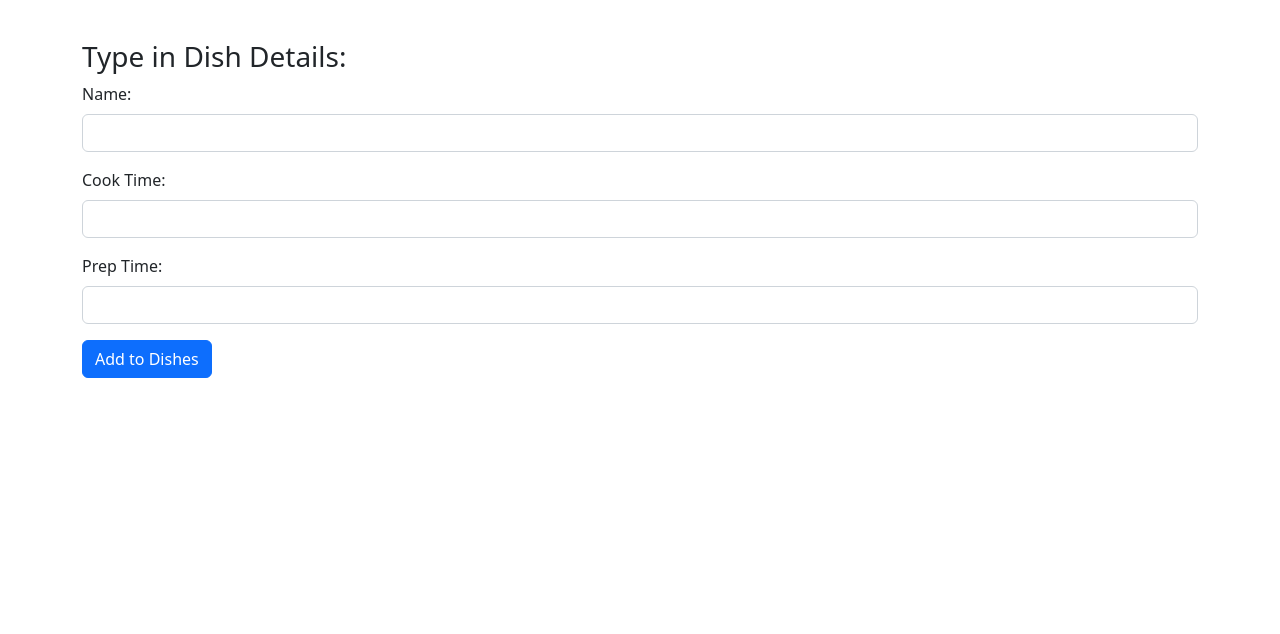
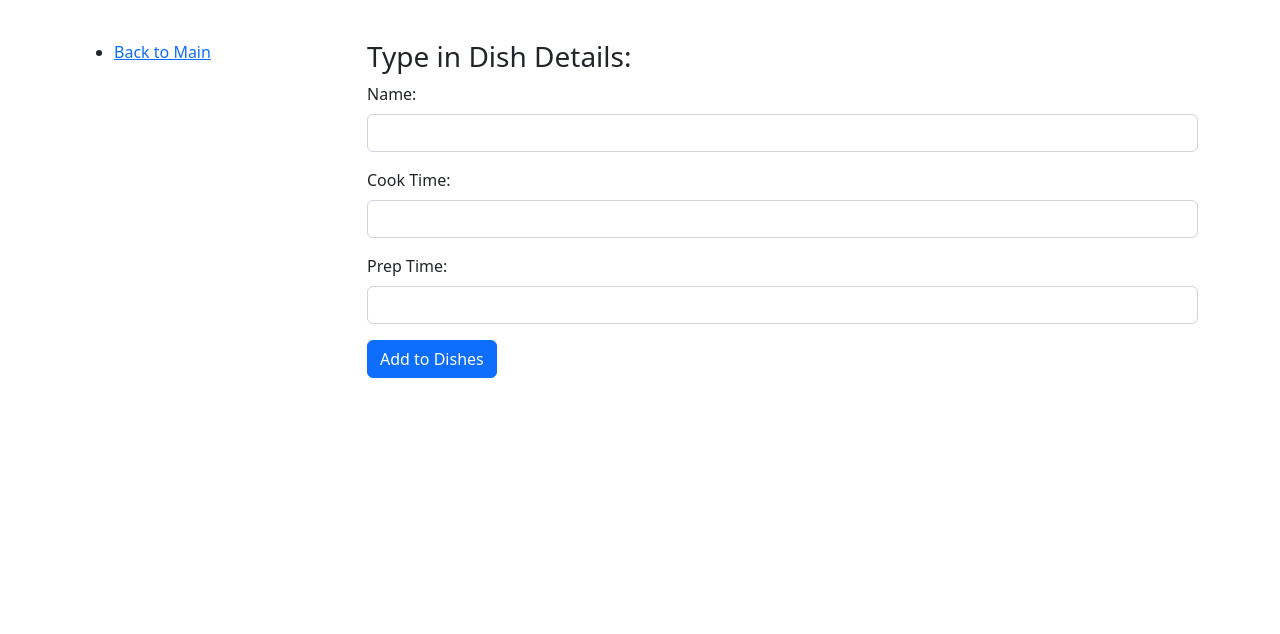
Before and after one commit to calistacprs/MOD5EP, a Django app: template M5E-DjangoTemplates-CaparasChuaSy/tapas/tapasapp/templates/tapasapp/add_menu.html in a window 1280 px wide. Shown: the part 56-690 px from the top of the page. Run offline with Django 3.2, Linux system fonts and the light colour scheme; the template is opened without the code that fills it, so the values that code supplies are empty; some libraries are stand-ins or nearby versions.

Commit message:
added Back to Main in add_menu.html

```diff
--- a/M5E-DjangoTemplates-CaparasChuaSy/tapas/tapasapp/templates/tapasapp/add_menu.html
+++ b/M5E-DjangoTemplates-CaparasChuaSy/tapas/tapasapp/templates/tapasapp/add_menu.html
@@ -3,6 +3,17 @@
 
 {% block content %}
     <div class="container mt-4">
+        <div class="row">
+            <!-- Side Menu (Left Column) -->
+            <div class="col-md-3">
+                <div class="side-menu">
+                    <ul>
+                        <li><a href="{% url 'view_menu' %}">Back to Main</a></li>
+                    </ul>
+                </div>
+            </div>
+
+            <div class="col-md-9">
                 <h3>Type in Dish Details:</h3>
                 <form>
                     <!-- Dish Name Input -->
@@ -27,4 +38,6 @@
                     <button type="submit" class="btn btn-primary">Add to Dishes</button>
                 </form>
             </div>
+        </div>
+    </div>
 {% endblock %}
```
Lines whose indentation alone changed are shown as unchanged.
